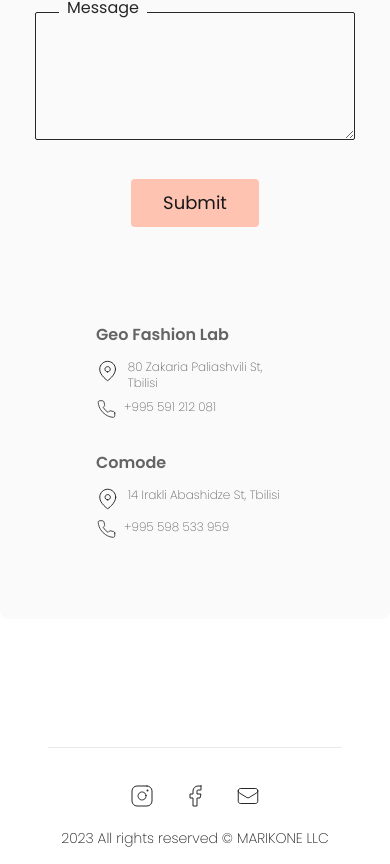
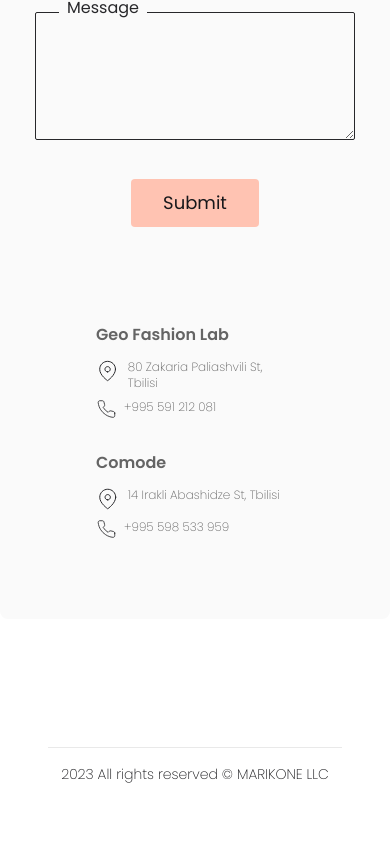
Before and after one commit to Alsandre/Marikone, a Next.js app: page / in a window 390 px wide. Shown: the part 6004-6868 px from the top of the page. After the commit the page ends 6804 px from the top, so only its background shows below. Built offline with nearby package versions, Linux system fonts and the light colour scheme.

Commit message:
Revert "Add “Message Sent” animation to the submit button"
This reverts commit 2118235565224d3b09cc118149e049159105b8ad.

```diff
--- a/components/Footer.tsx
+++ b/components/Footer.tsx
@@ -1,15 +1,9 @@
 import React from "react";
-import { SOCIAL_LINK } from "../constants";
 import { EmailIcon, FacebookIcon, InstagramIcon, Logo } from "../icons";
 
 export const Footer = () => {
   return (
     <div className="md:mx-36 mx-12 py-4 flex items-center md:justify-around border-t border-dark-100 border-opacity-10 flex-col md:flex-row">
-      <div className="flex-initial flex-row flex justify-around w-40 py-5 md:hidden self-center">
-        <a href={SOCIAL_LINK.instagram} target='_blank' rel="noreferrer"><InstagramIcon /></a>
-        <a href={SOCIAL_LINK.facebook} target='_blank' rel="noreferrer"><FacebookIcon /></a>
-        <EmailIcon />
-      </div>
       <div className="flex-initial flex justify-around self-center">
         <h1 className="text-sm text-end font-extralight text-dark-200">
           2023 All rights reserved © MARIKONE LLC
```
